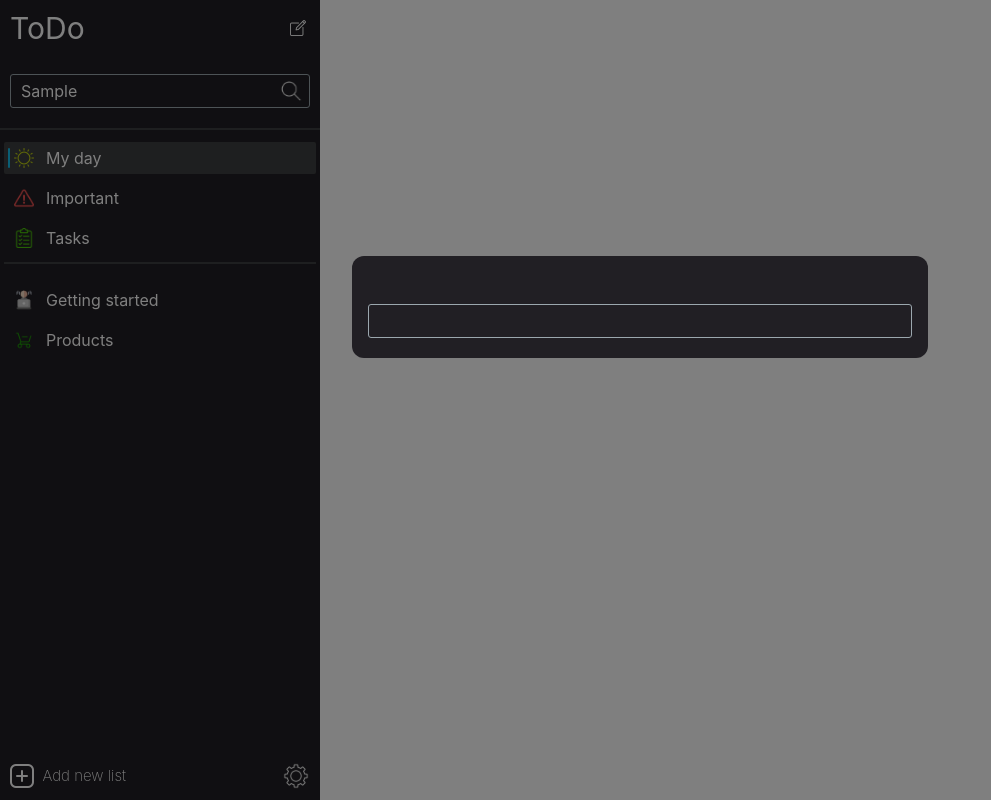
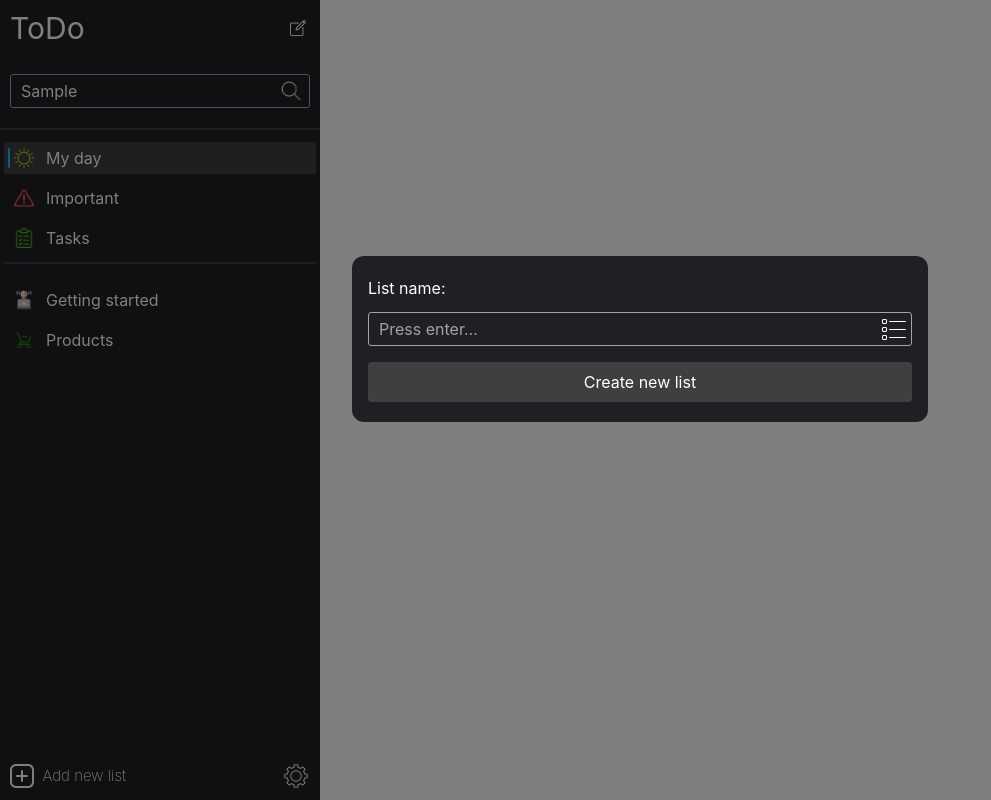
Before and after one commit to Zaccal/ToDo-application, a React (Vite) app: page / in a window 1280 px wide. Both pictures are taken after typing "Sample" into the empty fields and a click on the button "Add new list". Shown: the whole page, without its empty margins (0-991 px from the left). Built offline with nearby package versions, Linux system fonts and the light colour scheme.

Commit message:
added "add todo tasks list" funtion

```diff
--- /dev/null
+++ b/src/UI/BlockButton/BlockButton.module.scss
@@ -0,0 +1,3 @@
+.Button {
+    @apply block py-2 rounded w-full text-center text-white bg-dark-color ;
+}
--- /dev/null
+++ b/src/UI/BlockButton/BlockButton.tsx
@@ -0,0 +1,18 @@
+import { ReactNode, MouseEvent } from "react"
+import classes from './BlockButton.module.scss'
+
+interface BlockButtonProps {
+    children?: ReactNode | string | undefined | null | boolean
+    className?: string,
+    onClick?: (event?: MouseEvent<HTMLButtonElement>) => void
+}
+
+const BlockButton = ({children, className, onClick}: BlockButtonProps) => {
+  return (
+    <button onClick={onClick} className={`${className} ${classes.Button}`}>
+        {children}
+    </button>
+  )
+}
+
+export default BlockButton
--- a/src/UI/Input/Input.module.scss
+++ b/src/UI/Input/Input.module.scss
@@ -1,5 +1,5 @@
 .input_container {
-    @apply relative transition duration-300 mt-7 w-full px-[10px] py-1 rounded-[3px] bg-transparent border-[1px] border-light-opacity;
+    @apply relative transition duration-300 w-full px-[10px] py-1 rounded-[3px] bg-transparent border-[1px] border-light-opacity;
 }
 
 .input {
--- a/src/UI/Input/Input.tsx
+++ b/src/UI/Input/Input.tsx
@@ -9,9 +9,9 @@ const Input: FC<InputProps> = (props) => {
   const {iconFileName, ...rest} = props
 
   return (
-  <div className={classes.input_container}>
+  <div className={`${props.className} ${classes.input_container}`}>
     {props.iconFileName && <img className={classes.icon} src={`../../src/assets/icons/${props.iconFileName}`} alt={`icon ${props.iconFileName}`} />}
-    <input {...rest} className={`${props.className} ${classes.input}`}/>
+    <input {...rest} className={classes.input}/>
   </div>
   );
 };
--- a/src/components/TasksList/TasksList.module.scss
+++ b/src/components/TasksList/TasksList.module.scss
@@ -17,4 +17,9 @@
     & img {
         @apply mr-3 w-5 h-5;
     }
+
+    & p {
+        text-overflow: ellipsis;
+        @apply whitespace-nowrap overflow-hidden;
+    }
 }
--- a/src/modules/ModalAddTasksList/ModalAddTasksList.tsx
+++ b/src/modules/ModalAddTasksList/ModalAddTasksList.tsx
@@ -1,6 +1,10 @@
+import { useContext, useState } from "react"
 import Input from "../../UI/Input/Input"
 import Modal from "../../components/Modal/Modal"
 import { setStateHundler } from "../../types/types"
+import Global from "../../context/Global"
+import BlockButton from "../../UI/BlockButton/BlockButton"
+import { ToDoTaskLists } from "../../types/interfaces"
 
 interface ModalAddTasksListProps {
     statusModal: boolean,
@@ -8,9 +12,43 @@ interface ModalAddTasksListProps {
 }
 
 const ModalAddTasksList = ({statusModal, handlerStatusModal}: ModalAddTasksListProps) => {
+    const {Settings, ToDoTasksListsUser, ToDoTaskListsDefualt, setLocalStore} = useContext(Global)
+    const ICON_FOR_INPUT = Settings.theme === 'dark' ? 'task.png' : 'taskLightMode.png'
+
+    const [listName, setListName] = useState('')
+
+    const createNewList = () => {
+        const newList: ToDoTaskLists = {
+            nameList: listName,
+            tasks: [],
+            status: false,
+            id: Date.now(),
+        }
+
+        setLocalStore({
+            Settings,
+            ToDoTaskListsDefualt,
+            ToDoTasksListsUser: [...ToDoTasksListsUser, newList],
+        })
+
+        setListName('')
+    }
+
     return (
     <Modal status={statusModal} statusHandler={handlerStatusModal}>
-        <Input placeholder="" />
+        <label htmlFor="listNameLabel">List name:</label>
+        <Input
+        value={listName}
+        onChange={event => setListName(event.target.value)}
+        onKeyUp={event => event.key === 'Enter' ? createNewList() : undefined}
+        type='text'
+        name="listNameLabel"
+        placeholder="Press enter..."
+        className="mb-0 mt-3"
+        iconFileName={ICON_FOR_INPUT}
+        autoFocus
+        />
+        <BlockButton onClick={() => createNewList()} className="mt-4">Create new list</BlockButton>
     </Modal>
     )
 }
--- a/src/modules/Sidebar/Sidebar.tsx
+++ b/src/modules/Sidebar/Sidebar.tsx
@@ -73,6 +73,7 @@ const Sidebar = ({modalAddTasksListHandler}: {modalAddTasksListHandler: setState
           value={searchInput}
           onChange={(event) => setSearchInput(event.target.value)}
           iconFileName="search.svg"
+          className="mt-7"
         />
       </div>
       <div className={classes.taskLists}>
--- a/src/types/interfaces.ts
+++ b/src/types/interfaces.ts
@@ -9,7 +9,7 @@ export interface ToDoTask {
 
 export interface ToDoTaskLists {
     nameList: string,
-    icon?: '../assets/icons/clipboard.png' | string,
+    icon?: string,
     tasks: ToDoTask[],
     status: boolean,
     id: number
```
Also changed, not shown: src/assets/icons/task.png, src/assets/icons/taskLightMode.png (added), src/types/guards.ts (added).
